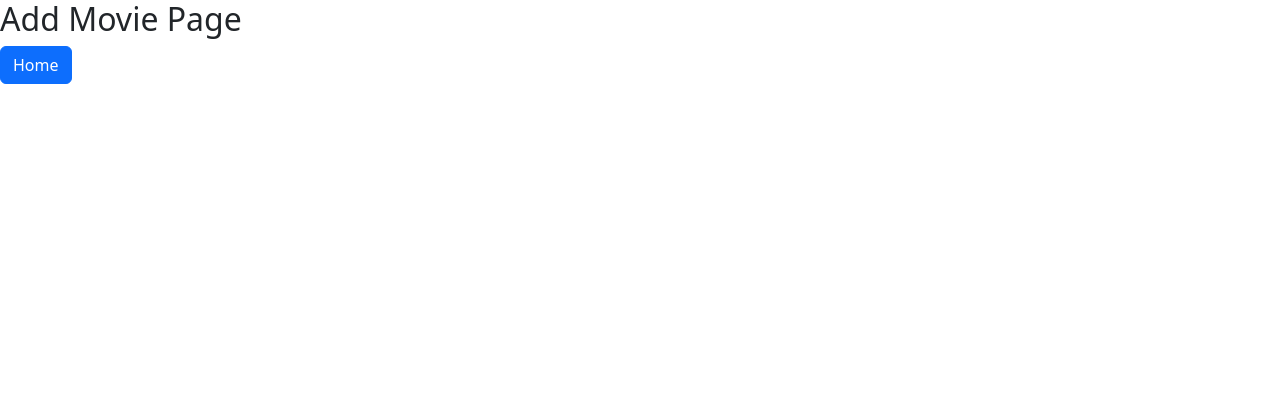
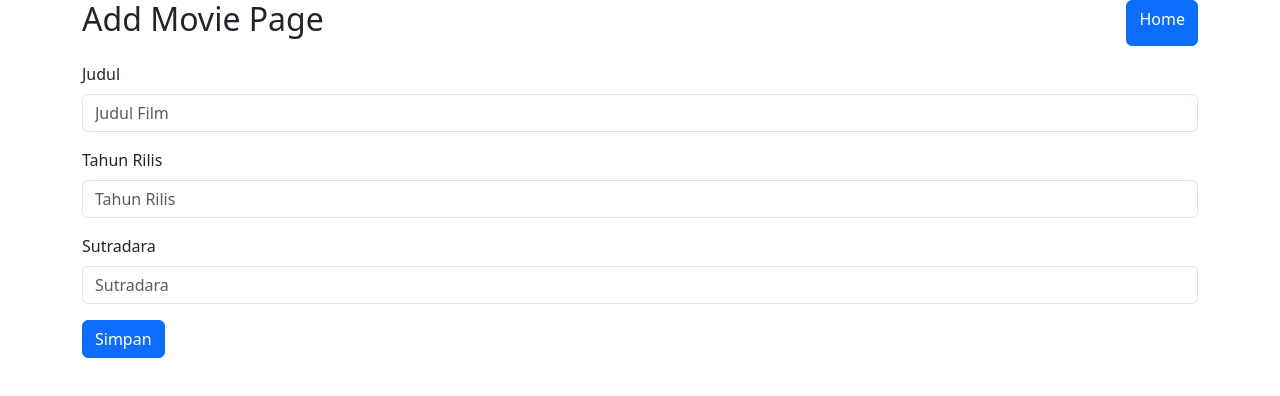
Before and after one commit to Let-sLearnCodingTogether/react-si52-2025-2026-darrield, a React (Vite) app: page /add-movie in a window 1280 px wide. Shown: the top 396 px of the page. Built offline with nearby package versions, Linux system fonts and the light colour scheme.

Commit message:
Form add movie

```diff
--- a/src/pages/movies/AddMovie.tsx
+++ b/src/pages/movies/AddMovie.tsx
@@ -1,10 +1,85 @@
+import { useState, type ChangeEvent, type FormEvent } from "react"
+import { Button, Form } from "react-bootstrap"
 import { NavLink } from "react-router"
+import ApiClient from "../../utils/ApiClient"
+
+interface FormMovie {
+    judul : string,
+    tahunRilis : string,
+    sutradara : string
+}
+
+function AddMovie() {
+    const [form, setForm] = useState<FormMovie>({
+        judul : "",
+        tahunRilis : "",
+        sutradara : ""
+    })
 
 
-function AddMovie() {
-    return <div>
+    const handleInputChange = (event : ChangeEvent<HTMLInputElement>) => {
+        const {name, value} = event.target
+
+        setForm({
+            ...form,
+            [name] : value
+        })
+
+    }
+
+    const handleSubmit = async (event : FormEvent<HTMLFormElement>) => {
+        event.preventDefault();
+
+        try{
+            const response = await ApiClient.post('/movie', form)
+            console.log(response);
+
+        } catch (error) {
+            console.log(error);
+        }
+
+
+    }
+
+    return <div className="container mx-auto">
+        <div className="d-flex justify-content-between mb-3">
         <h2>Add Movie Page</h2>
         <NavLink to = "/" className= "btn btn-primary">Home</NavLink>
+        </div>
+        <div>
+            <Form onSubmit={handleSubmit}>
+                <Form.Group className="mb-3" controlId="formJudul">
+                    <Form.Label>Judul</Form.Label>
+                    <Form.Control
+                    value = {form.judul}
+                    onChange={handleInputChange}
+                    name="judul"
+                    type="text"
+                    placeholder="Judul Film"/>
+                </Form.Group>
+                <Form.Group  className="mb-3" controlId="formTahunRilis">
+                    <Form.Label>Tahun Rilis</Form.Label>
+                    <Form.Control
+                    value = {form.tahunRilis}
+                    name="tahunRilis"
+                    onChange={handleInputChange}
+                    type="text"
+                    placeholder="Tahun Rilis"/>
+                </Form.Group>
+                <Form.Group className="mb-3" controlId="formSutradara">
+                    <Form.Label>Sutradara</Form.Label>
+                    <Form.Control
+                    value={form.sutradara}
+                    onChange={handleInputChange}
+                    name="sutradara"
+                    type="text"
+                    placeholder="Sutradara"/>
+                </Form.Group>
+                <Button type="submit" variant="primary">
+                    Simpan
+                </Button>
+            </Form>
+        </div>
     </div>
 }
 
```
